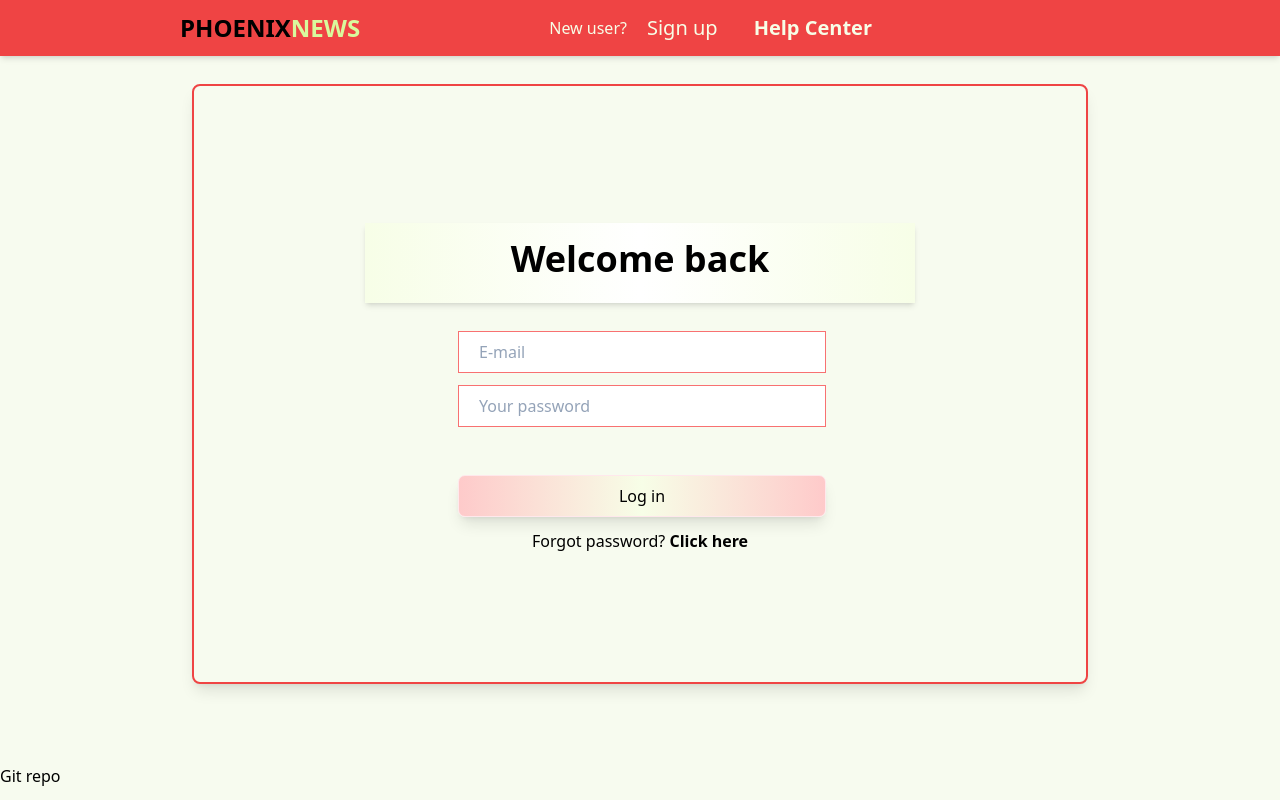
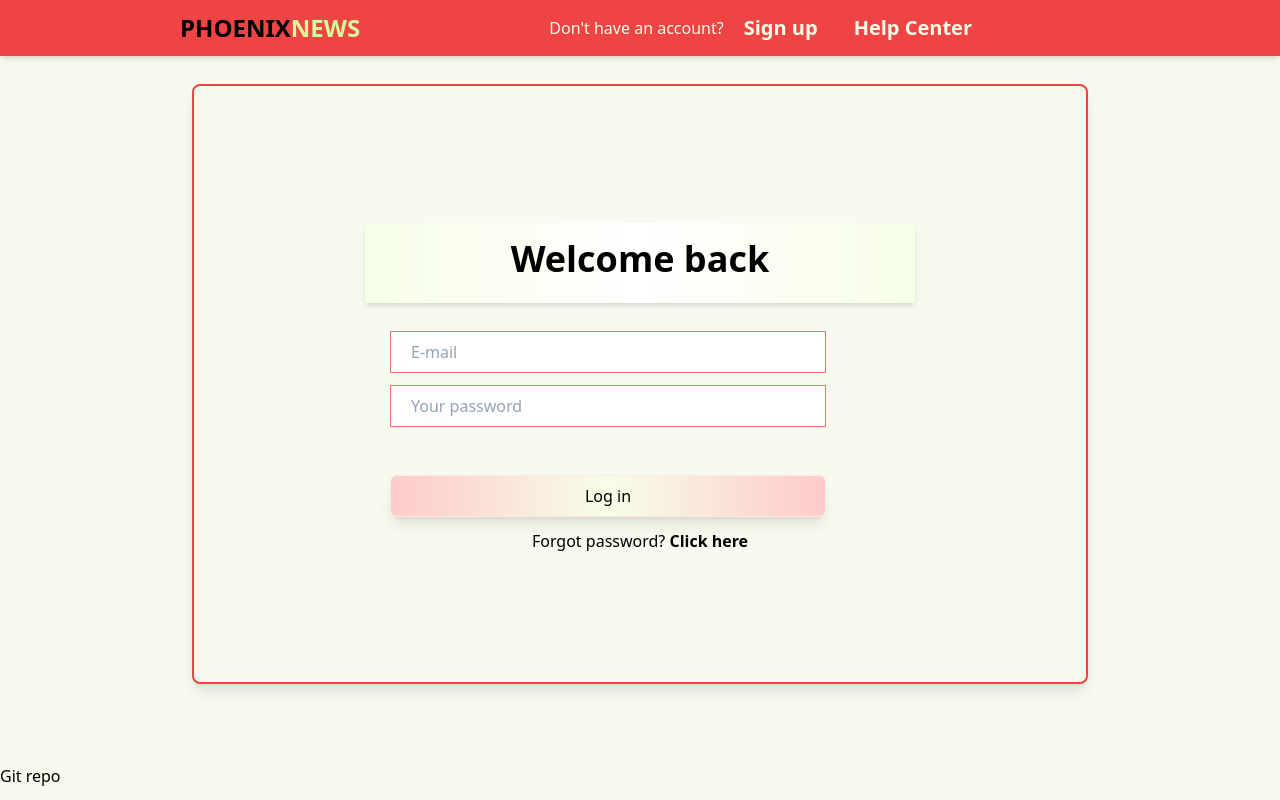
Before and after one commit to timo10thy/pheonix, a website: page login.html in a window 1280 px wide. Drawn offline with nearby package versions, Linux system fonts and the light colour scheme.

Commit message:
Update login.html

```diff
--- a/login.html
+++ b/login.html
@@ -9,8 +9,8 @@
   <title>Sign in</title>
 </head>
 <body>
-    <div class="bg-[#f7fbef] h-screen bg-cover bg-center">
-    <div class="flex flex-row justify-between sm:px-6 md:px-10 gap-5 lg:px-[180px] py-3 bg-red-500 shadow-md max-w-[7xl]">
+   <div class="bg-[#f7fbef] h-screen">
+    <div class="flex flex-row justify-between px-4 md:px-7 lg:px-[180px] xl-px-12 sm:px-6 py-3 bg-red-500 shadow-md max-w-[7xl]">
         <div class="flex flex-row items-center text-lg sm:text-2xl font-extrabold">
             <div class="text-black">
                 PHOENIX
@@ -19,18 +19,16 @@
                 NEWS
             </div>
         </div>
-       <div class="flex flex-row md:gap-8 pr-[100px] text-lime-50">
-          <div class="hidden pr-4 text-base gap-6 md:pr-32 font-bold md:flex flex-row md:gap-9 items-center">
-            <span class="text-xs md:text-base font-medium flex flex-row gap-5 items-center">New user? <a href="index.html" class="md:text-xl font-s hover:text-2xl transition-all hover:ease-in-out hover:delay-300">Sign up</a></span><a href="help.html" class=" md:text-xl focus:underline hover:text-2xl transition-all hover:ease-in-out hover:delay-300">Help Center</a>
+        <div class="flex flex-row sm:gap-8 text-lime-50">
+          <div class="hidden pr-3 text-base gap-6 md:pr-32 font-bold md:flex flex-row md:gap-9 items-center">
+            <span class="text-xs md:text-base font-medium flex flex-row gap-5 items-center">Don't have an account? <a href="index.html" class="md:text-xl font-bold hover:text-2xl hover:ease-in-out hover:delay-300">Sign up</a></span>
+            <a href="" class="md:text-xl focus:underline hover:text-2xl hover:ease-in-out hover:delay-300">Help Center</a>
           </div>
-
-          <div class="md:hidden flex flex-row items-center font-bold text-sm sm:text-base space-x-4 whitespace-nowrap overflow-hidden">
-            <a href="index.html" class="hover:text-base">Sign up</a>
-            <a href="#" class="hover:text-base">Help Center</a>
+          <div class="lg:hidden pr-3 text-base gap-1 font-bold flex flex-row items-center">
+            <a href="index.html" class="hover:text-2xl hover:ease-in-out hover:delay-300">Sign up</a>
+            <a href="" class="focus:underline hover:text-2xl hover:ease-in-out hover:delay-300">Help Center</a>
           </div>
-
         </div>
-
     </div>
 
     <div id="textbg" class="flex flex-col border-red-500 border-2 justify-center shadow-lg mt-9 md:mt-7 mx-[30px] md:mx-auto max-w-4xl w-auto h-4/5 md:h-3/4 px-1 py-1 md:px-6 md:py-2 bg-[#f7fbef] rounded-lg">
@@ -40,14 +38,14 @@
             </div>
         </div>
         <form class="flex flex-col md:w-full w-auto max-w-md mx-2 md:mx-0 md:ml-40 pt-5 gap-3">
-            <input type="email" id="email-address" placeholder="E-mail" class="border border-red-400 p-5 text-base h-10 ml-3 md:ml-20 hover:border-2  hover:ease-in-out hover:delay-200 focus:outline-none focus:border-red-500 placeholder-slate-400 hover:placeholder-slate-600">
-            <input type="password" id="password" placeholder="Your password" class="border border-red-400 p-5 text-base h-10 ml-3 md:ml-20 hover:border-2 hover:ease-in-out hover:delay-200 focus:outline-none focus:border-red-500 placeholder-slate-400 hover:placeholder-slate-600"><br>
-            <button id="btnbg" class="py-2 px-2 mb-3 ml-3 md:ml-20 rounded-[7px] shadow-lg bg-gradient-to-r from-red-200 via-lime-50 to-red-200 border border-[#ffe8ec] hover:font-medium">Log in</button>
+            <input type="email" id="email-address" placeholder="E-mail" class="border border-red-400 p-5 text-base h-10 ml-3 hover:border-2  hover:ease-in-out hover:delay-200 focus:outline-none focus:border-red-500 placeholder-slate-400 hover:placeholder-slate-600">
+            <input type="password" id="password" placeholder="Your password" class="border border-red-400 p-5 text-base h-10 ml-3 hover:border-2 hover:ease-in-out hover:delay-200 focus:outline-none focus:border-red-500 placeholder-slate-400 hover:placeholder-slate-600"><br>
+            <button id="btnbg" class="py-2 px-2 mb-3 ml-3 rounded-[7px] shadow-lg bg-gradient-to-r from-red-200 via-lime-50 to-red-200 border border-[#ffe8ec] hover:font-medium">Log in</button>
         </form>
         <p id="hide" class="text-center">Forgot password? <a href="" class="font-bold">Click here</a></p>
         <div id="success" class="mt-4 mx-14 w-[300px] md:mx-auto text-sm md:text-base text-black bg-white p-4 rounded shadow-md border border-red-500 hidden"></div>
     </div>
-    <div class="relative z-50 mt-20"><a href="https://github.com/Unique-Ikeoluwa/to-do/commit/a4cabbb63b82c58639ca7cc868f1b178b1ef08d3">Git repo</a></div>
+    <div class="relative z-50 mt-20"><a href="https://github.com/timo10thy/pheonix">Git repo</a></div>
   </div>
   <script>
      document.getElementById("login-form").addEventListener("submit", function (e) {
```
